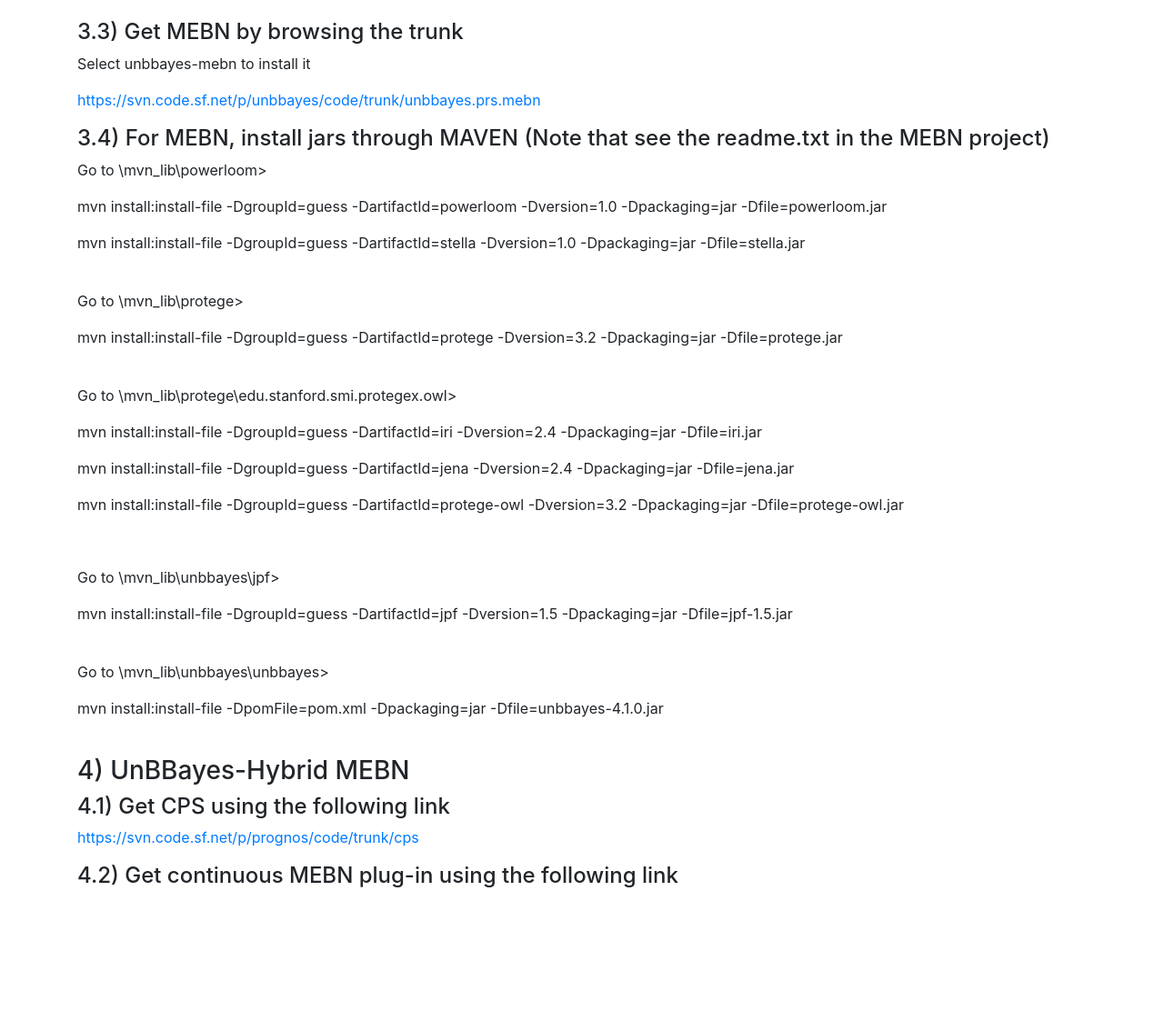
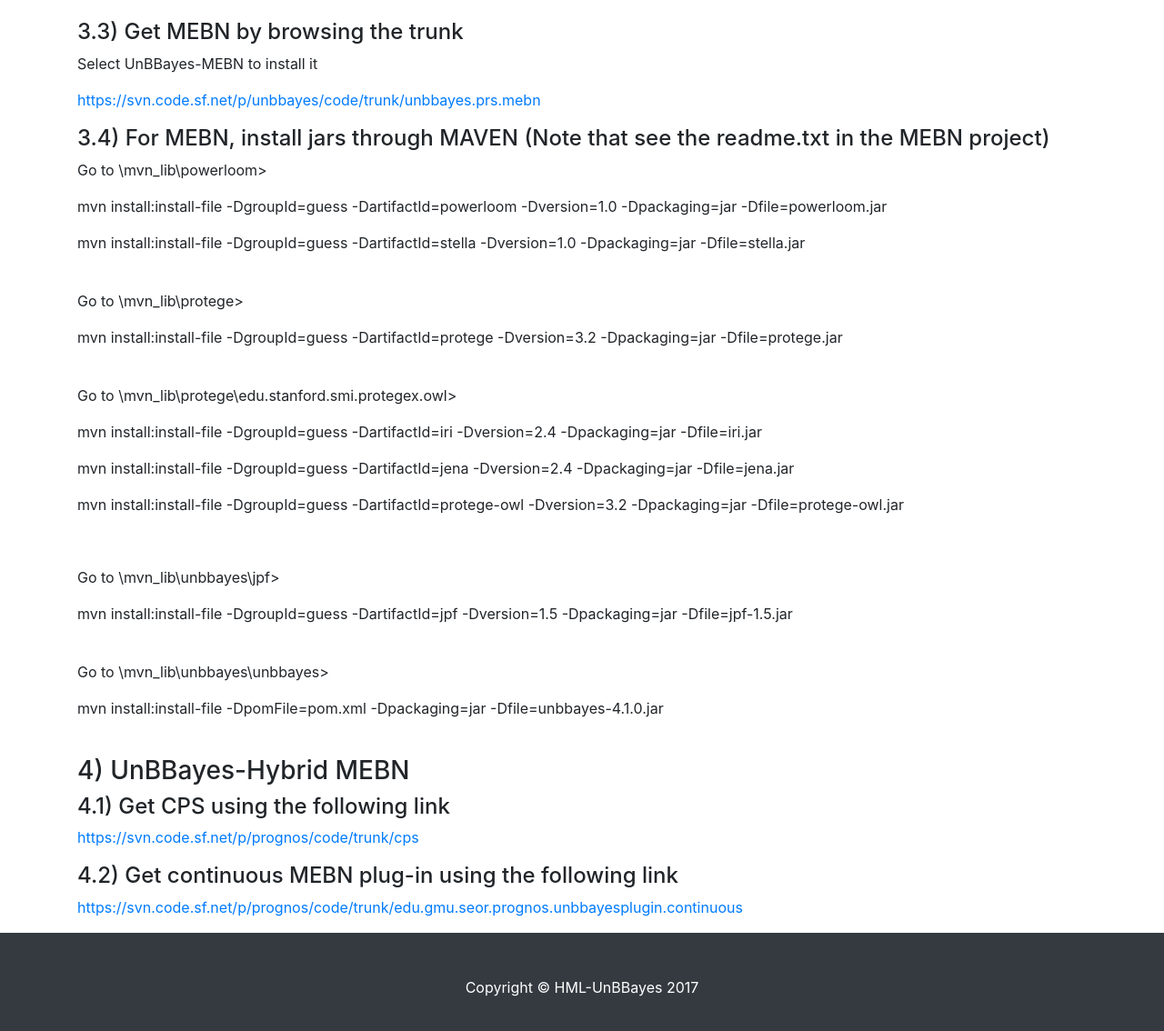
Before and after one commit to HML-UnBBayes/HML-UnBBayes.github.io, a website: page hml/installguide.html in a window 1280 px wide. Shown: the part 3611-4745 px from the top of the page at 91% size. Before the commit the page ends 4629 px from the top, so only its background shows below. Drawn offline with Linux system fonts and the light colour scheme; files that its build step writes are made by us from their sources; files whose address does not match are found by name.

Commit message:
Update installguide.html

```diff
--- a/hml/installguide.html
+++ b/hml/installguide.html
@@ -85,7 +85,7 @@
       <img class="img-fluid rounded" src="http://HML-UnBBayes.github.io/installguide/InstallGuide_06.png" alt=""><br/><br/>
 
       <h4>3.3) Get MEBN by browsing the trunk</h4>
-      <p>Select unbbayes-mebn to install it</p>
+      <p>Select UnBBayes-MEBN to install it</p>
       <p><a href="https://svn.code.sf.net/p/unbbayes/code/trunk/unbbayes.prs.mebn">https://svn.code.sf.net/p/unbbayes/code/trunk/unbbayes.prs.mebn</a></p>
 
       <h4>3.4) For MEBN, install jars through MAVEN (Note that see the readme.txt in the MEBN project)</h4>
@@ -114,7 +114,7 @@
       <p><a href="https://svn.code.sf.net/p/prognos/code/trunk/cps">https://svn.code.sf.net/p/prognos/code/trunk/cps</a></p>
 
       <h4>4.2) Get continuous MEBN plug-in using the following link</h4>
-      <p><a href="https://svn.code.sf.net/p/prognos/code/trunk/edu.gmu.seor.prognos.unbbayesplugin.continuous>https://svn.code.sf.net/p/prognos/code/trunk/edu.gmu.seor.prognos.unbbayesplugin.continuous</a></p>
+      <p><a href="https://svn.code.sf.net/p/prognos/code/trunk/edu.gmu.seor.prognos.unbbayesplugin.continuous">https://svn.code.sf.net/p/prognos/code/trunk/edu.gmu.seor.prognos.unbbayesplugin.continuous</a></p>
 
 
     </div>
```
